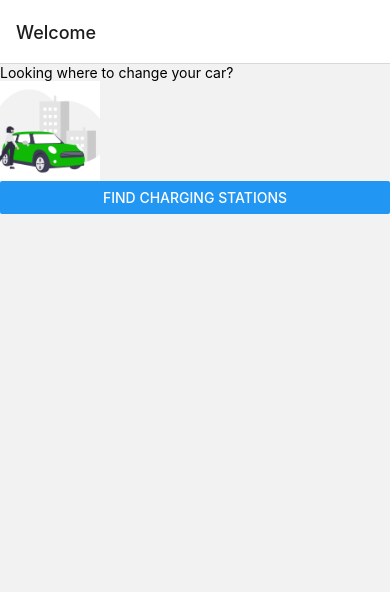
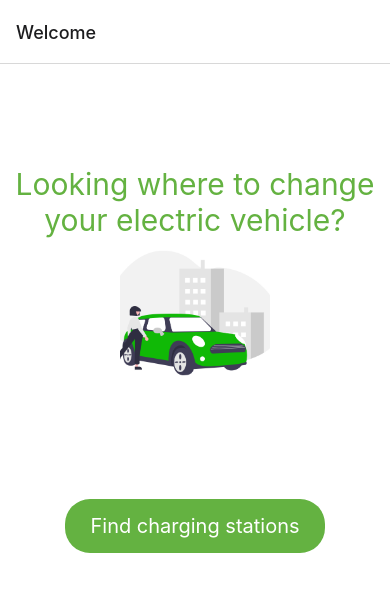
Before and after one commit to leelalaim/evenergy-coding-challange, a React Native app: screen /Home in a window 390 px wide. Shown: the top 592 px of the page. Built offline with nearby package versions, Linux system fonts and the light colour scheme.

Commit message:
Styled home page

```diff
--- a/App.js
+++ b/App.js
@@ -28,9 +28,6 @@ const App = () => {
         />
       </Stack.Navigator>
     </NavigationContainer>
-    //   <Main>
-    //   <Search country='GB'/>
-    // </Main>
   );
 };
 
--- a/pages/Home.js
+++ b/pages/Home.js
@@ -2,18 +2,65 @@ import React from "react";
 import { Button, Text, View, Image } from "react-native";
 import styled from "styled-components/native";
 
-export const Home = ( { navigation } ) => {
-    return (
-        <View>
-            <Text>Looking where to change your car?</Text>
-            <CarImage source= {require('../assets/ev.png') }/>
-            <Button title="Find charging stations" onPress={() => navigation.navigate('Search')}></Button>
-        </View>
-    )
-}
+export const Home = ({ navigation }) => {
+  return (
+    <HomeContainer>
+      <TopContainer>
+        <Heading>Looking where to change your electric vehicle?</Heading>
+        <CarImage source={require("../assets/ev.png")} />
+      </TopContainer>
+      <BottomContainer>
+        <FindButton
+          title="Find charging stations"
+          onPress={() => navigation.navigate("Search")}
+        >
+          <FindButtonText>Find charging stations</FindButtonText>
+        </FindButton>
+      </BottomContainer>
+    </HomeContainer>
+  );
+};
 
+const HomeContainer = styled.View`
+  flex: 1;
+  background-color: white;
+  justify-content: center;
+  align-items: center;
+`;
+
+const TopContainer = styled.View`
+  flex: 1;
+  justify-content: center;
+  align-items: center;
+  width: 100%;
+  padding-top: 40px;
+`;
+
+const BottomContainer = styled.View`
+  flex: 1;
+  justify-content: flex-start;
+  align-items: center;
+  width: 100%;
+  padding-top: 50px;
+`;
+
+const Heading = styled.Text`
+  font-size: 30px;
+  text-align: center;
+  color: #64b241;
+`;
 
 const CarImage = styled.Image`
-width: 100px;
-height: 100px;
-`
+  width: 150px;
+  height: 150px;
+`;
+const FindButton = styled.TouchableOpacity`
+  background-color: #64b241;
+  border-radius: 25px;
+`;
+
+const FindButtonText = styled.Text`
+  color: #ffffff;
+  padding: 15px 25px;
+  font-size: 20px;
+`;
--- a/pages/Search.js
+++ b/pages/Search.js
@@ -1,5 +1,5 @@
 import React, { useEffect, useState } from "react";
-import { StyleSheet, Text, View, SafeAreaView, TextInput, TouchableOpacity, ScrollView } from "react-native";
+import { StyleSheet, Text, View, SafeAreaView, TextInput } from "react-native";
 import styled from "styled-components/native";
 
 export const Search = ({ country }) => {
@@ -41,7 +41,9 @@ export const Search = ({ country }) => {
   return (
     <SearchConatiner>
       <SafeAreaView>
+        <Text>Enter the name of the nearest city</Text>
         <TextInput
+
           style={styles.input}
           onChangeText={(text) => searchFunction(text)}
           value={search}
```
